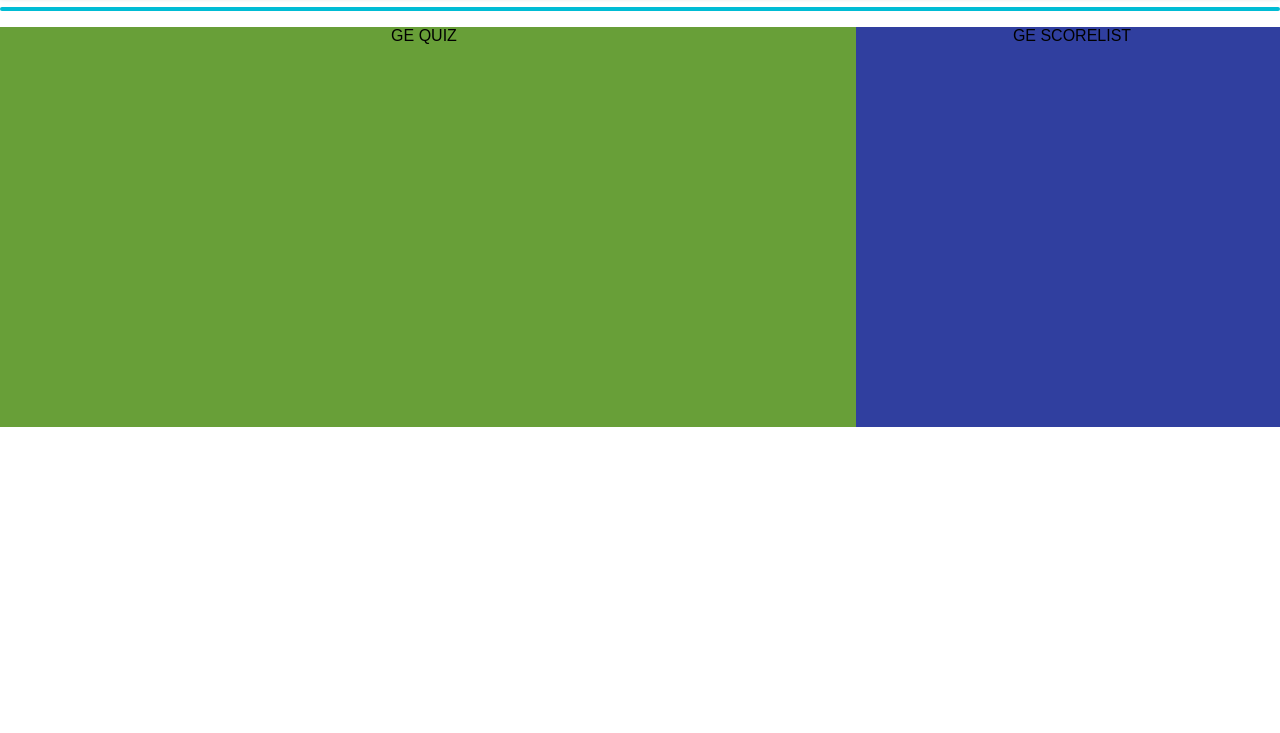
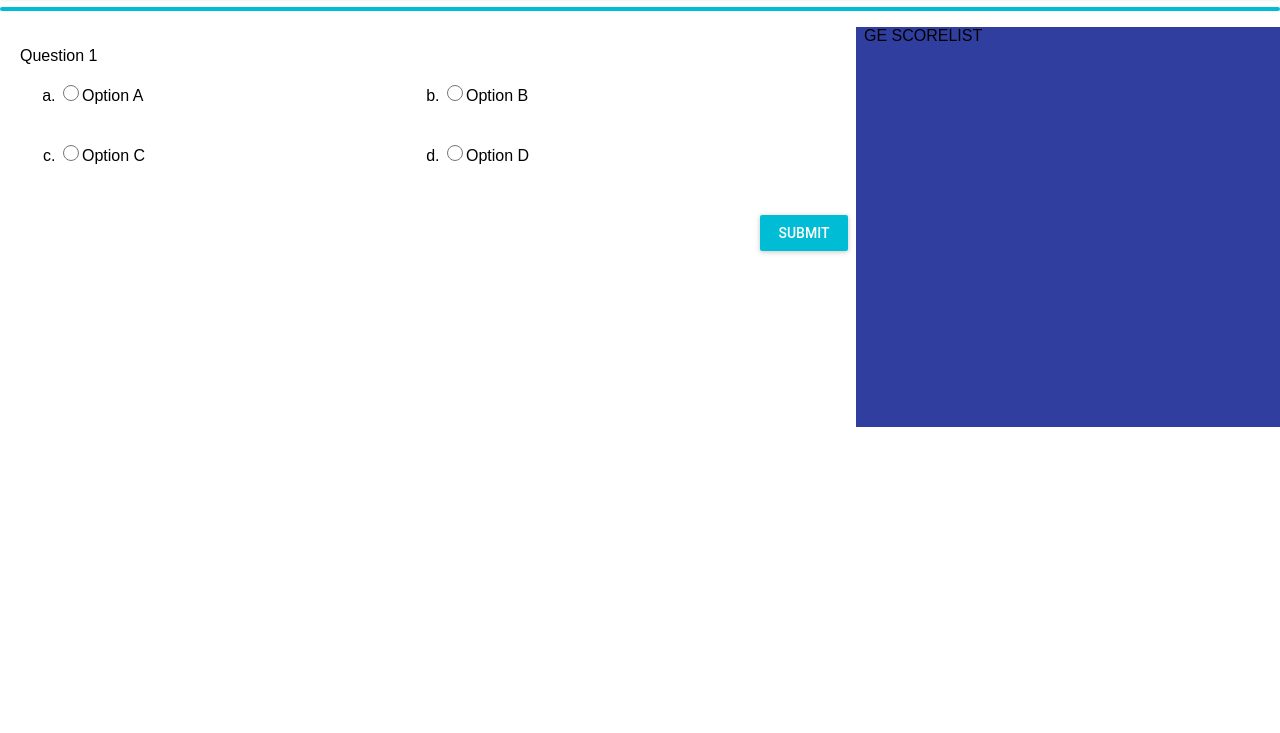
Before and after one commit to jbehera/QuizrtUI, a React app: page /ge in a window 1280 px wide. Shown: the part 67-800 px from the top of the page. Built offline with nearby package versions, Linux system fonts and the light colour scheme; what apollo-cache-redux would draw is missing.

Commit message:
Added question and answers component

```diff
--- /dev/null
+++ b/src/components/Question.js
@@ -0,0 +1,74 @@
+import React, { Component } from 'react';
+//import {RadioButton, RadioButtonGroup} from 'material-ui/RadioButton';
+import RaisedButton from 'material-ui/RaisedButton';
+
+
+export default class Question extends Component {
+    constructor(props) {
+        super(props);
+        this.state = { value: null, index: null }
+    }
+
+    onOptionSelect = e => {
+        const value = e.currentTarget.value;
+        const index = parseInt(e.currentTarget.dataset.index);
+
+        this.setState({ value, index});
+    }
+
+    submitAnswer = () => {
+        const { value, index } = this.state;
+        this.props.onAnswer(value, index);
+    }
+
+    renderOptions = (options) => {
+        return (
+            <ol type="a" style={styles.options}>
+                {(options || []).map((option, index) => (
+                    <li key={index} style={styles.answer}>
+                        <label style={{display: 'block', cursor: 'pointer'}}>
+                            <input
+                                style={{height: '16px', width: '16px', verticalAlign: 'baseline', margin: '0 3px'}}
+                                type="radio"
+                                data-index={index}
+                                value={option}
+                                name="answer" onClick={this.onOptionSelect} />
+                            {option}
+                        </label>
+                    </li>
+                ))}
+            </ol>
+        )
+    }
+
+    render() {
+        const { data : { question, options } } = this.props;
+        return (
+            <div>
+                <ul style={styles.question}>
+                    <li>{question}</li>
+                    {this.renderOptions(options)}
+                </ul>
+                <div style={{textAlign: 'right', marginTop: '30px'}}>
+                    <RaisedButton label="Submit" primary onClick={this.submitAnswer} />
+                </div>
+            </div>
+        )
+    }
+}
+
+const styles = {
+    question: {
+        listStyleType: 'none',
+        margin: '20px',
+        padding: 0
+    },
+    options: {
+        display: 'flex',
+        flexWrap: 'wrap'
+    },
+    answer: {
+        width: '50%',
+        margin: '20px 0px'
+    }
+};
--- a/src/containers/GameEngine.js
+++ b/src/containers/GameEngine.js
@@ -2,14 +2,31 @@ import React, { Component } from 'react';
 import { Grid, Row, Col } from 'react-flexbox-grid';
 import { LinearProgressTimer } from '../components/Timer';
 
+import Question from '../components/Question';
+
 class GameEngine extends Component {
+    constructor(props) {
+        super(props);
+        this.state = {
+            question: 'Question 1',
+            options: ['Option A', 'Option B', 'Option C', 'Option D']
+        }
+    }
+
+    onAnswer = (option, value) => {
+        // should submit answer to server
+        console.log(option, value);
+    }
+
     render() {
         return (
             <Row>
                 <Col xs={12} style={{ height: '30px'}}>
                         <LinearProgressTimer />
                 </Col>
-                <Col xs={12} md={8} style={{backgroundColor: '#689f38', height: '400px'}}>GE QUIZ</Col>
+                <Col xs={12} md={8} style={{height: '400px'}}>
+                    <Question data={this.state} onAnswer={this.onAnswer} />
+                </Col>
                 <Col xs={12} md={4} style={{backgroundColor: '#303f9f', height: '400px'}}>GE SCORELIST</Col>
             </Row>
         )
--- a/src/containers/styles/App.css
+++ b/src/containers/styles/App.css
@@ -1,5 +1,5 @@
 .App {
-  text-align: center;
+  text-align: left;
 }
 
 .App-logo {
```
